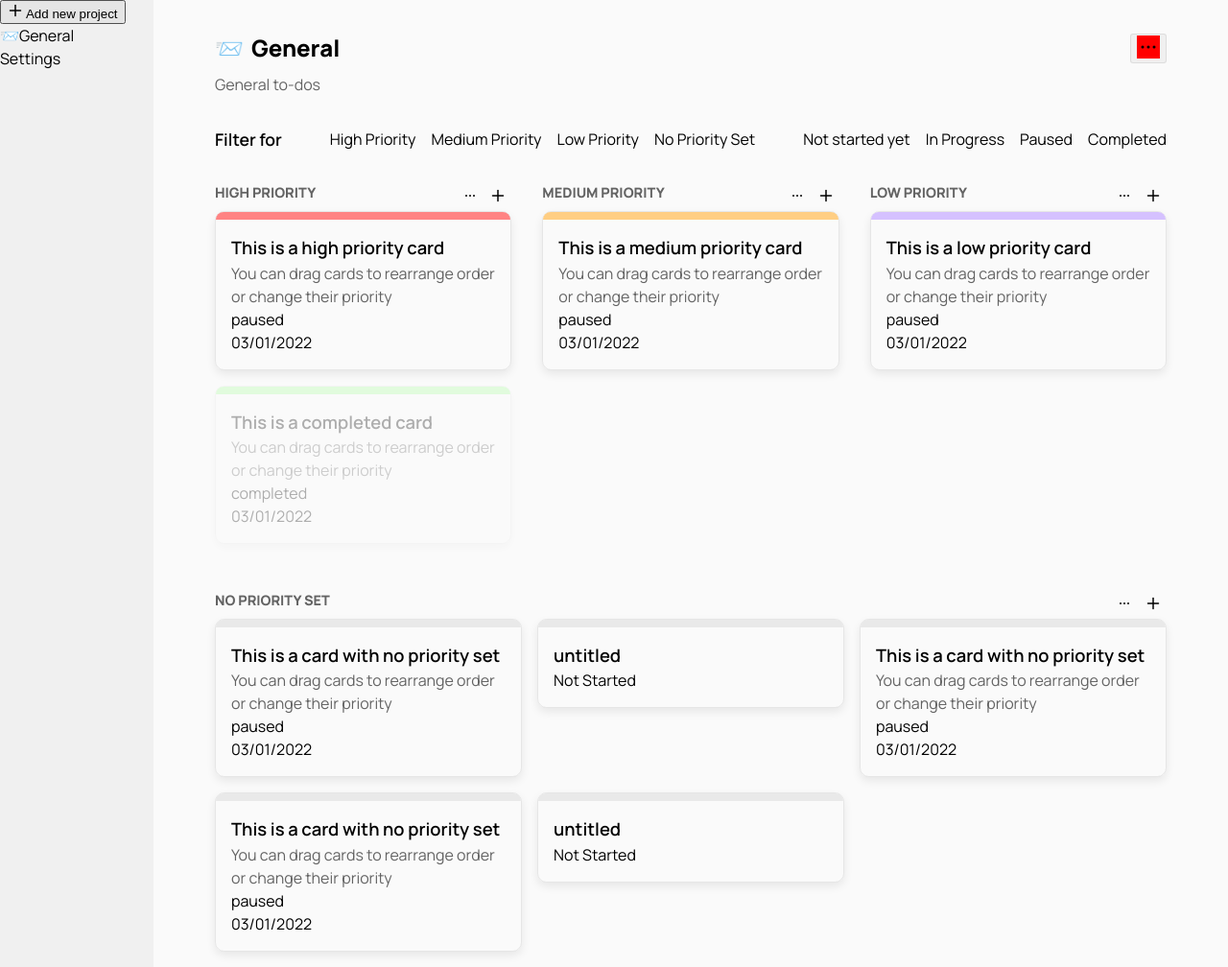
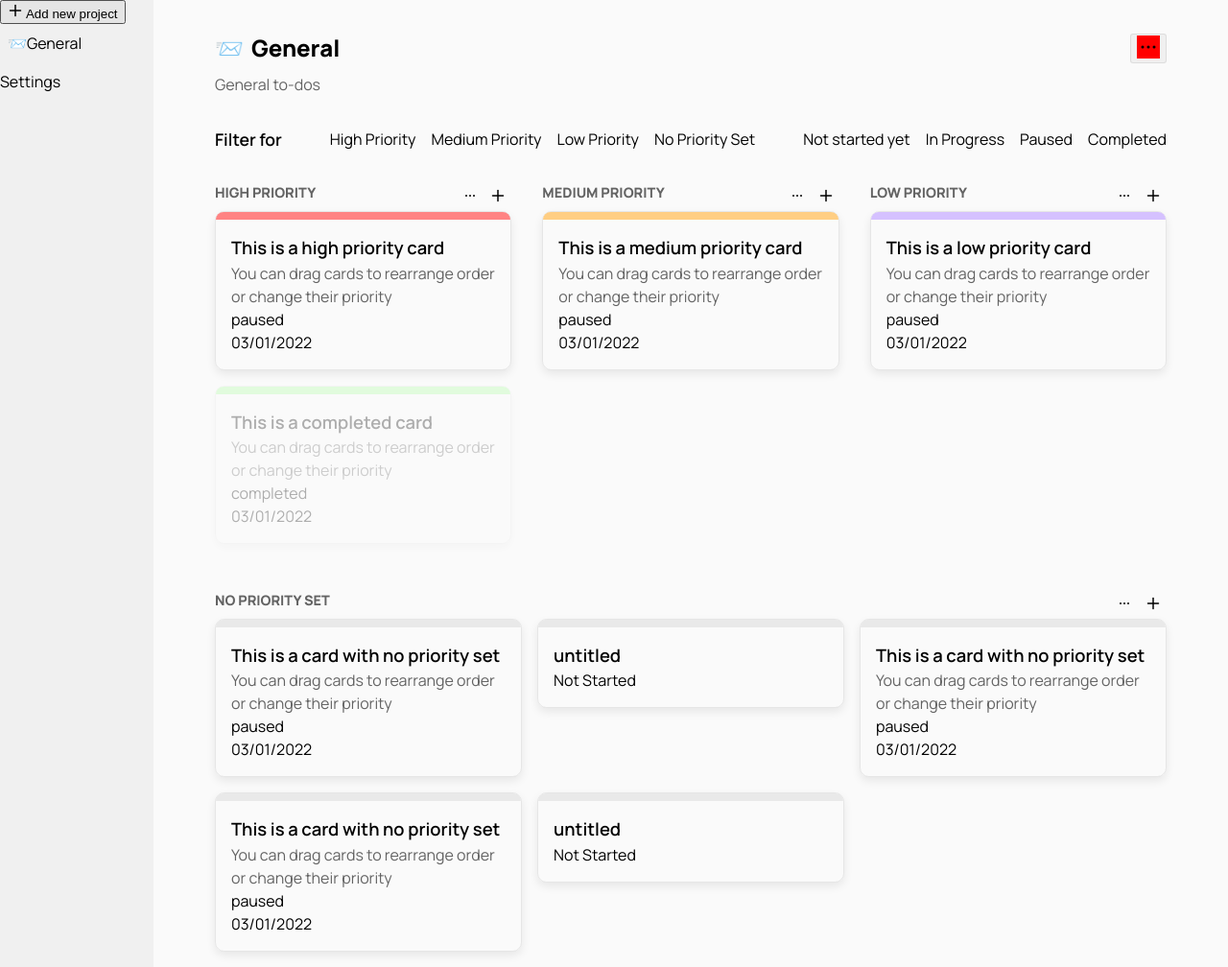
Before and after one commit to gitcommitem/odin-todo, a website with bundled scripts: page dist/index.html in a window 1280 px wide. Shown: the whole page at 96% size. Built offline with nearby package versions, Linux system fonts and the light colour scheme.

Commit message:
Style sidebar li

```diff
--- a/src/style.css
+++ b/src/style.css
@@ -82,6 +82,7 @@ li{
     white-space: nowrap;
     margin-left: 0;
     margin-right: 1rem;
+    cursor: pointer;
 }
 
 img{
@@ -135,6 +136,18 @@ div.container{
 
 div#sidebar{
     background-color: #F0F0F0;
+}
+
+div#sidebar li{
+    width: 100%;
+    padding: 0.5rem;
+    margin-bottom: 0.5rem;
+}
+
+div#sidebar li:hover,div#sidebar li.focus{
+    background-color: #fafafa;
+    box-shadow: 0px 4px 10px rgba(0, 0, 0, 0.08);
+
 }
 
 div#main{
```
Also changed, not shown: dist/main.js.
